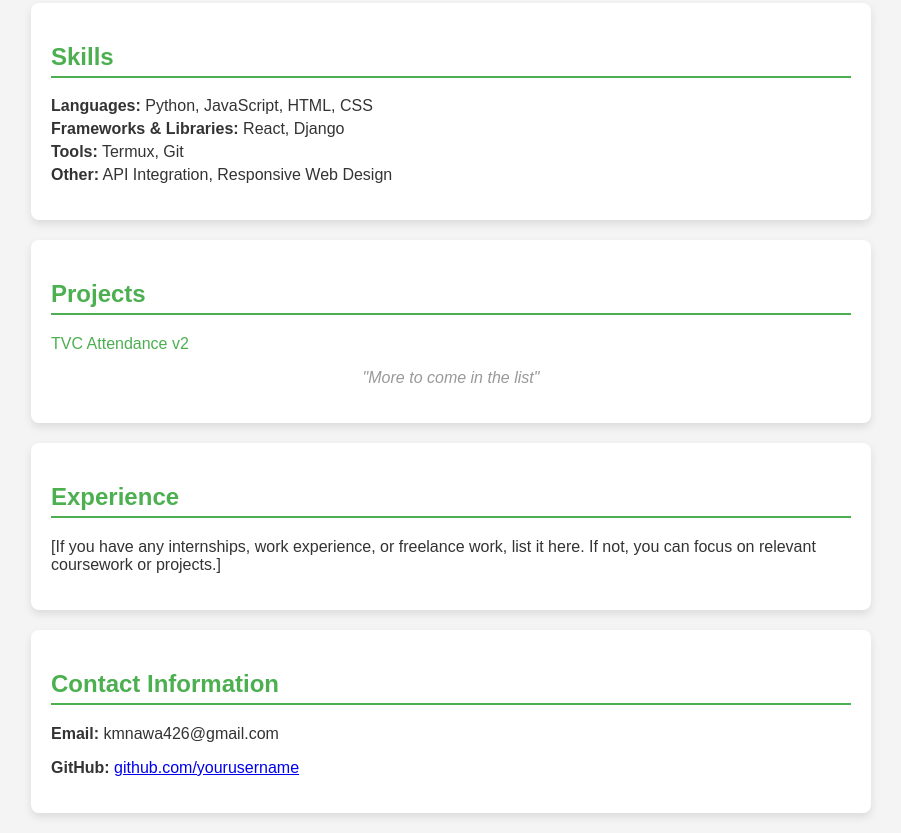
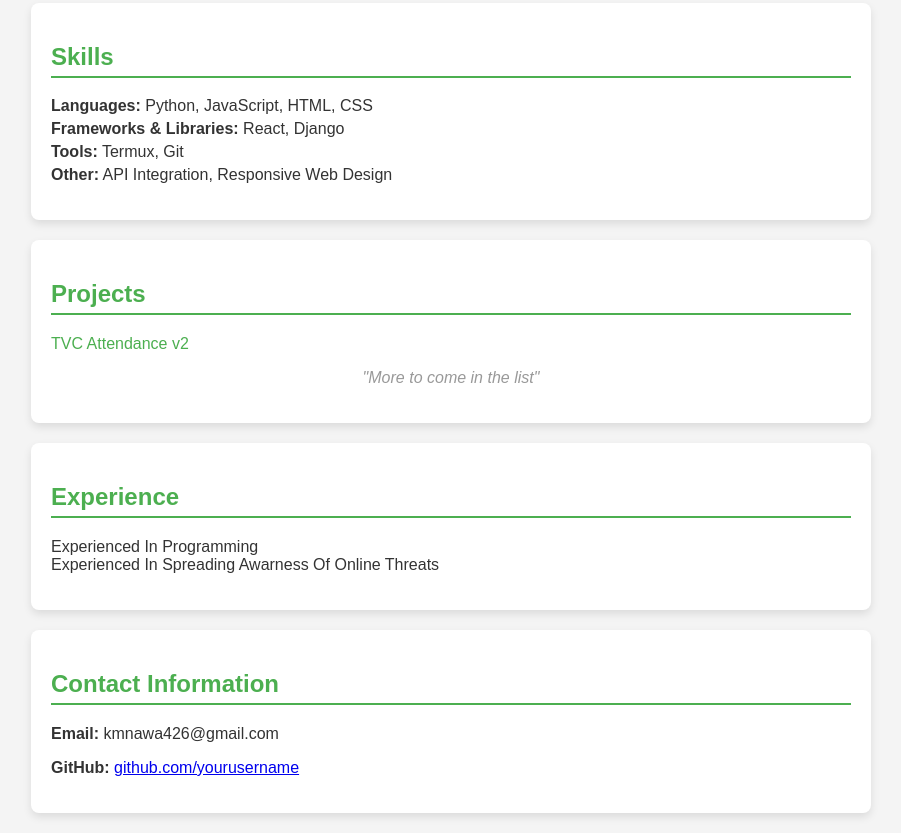
Before and after one commit to Kmnawa426/Web-Resume, a plain HTML site: page index.html in a window 1280 px wide. Shown: the part 576-1409 px from the top of the page, without its empty margins (189-1090 px from the left). Drawn offline with Linux system fonts and the light colour scheme.

Commit message:
Update and rename index.htm to index.html

```diff
--- a/index.htm
+++ b/index.html
@@ -44,7 +44,7 @@
 
   <section id="experience">
     <h2>Experience</h2>
-    <p>[If you have any internships, work experience, or freelance work, list it here. If not, you can focus on relevant coursework or projects.]</p>
+    <p> Experienced In Programming<br>Experienced In Spreading Awarness Of Online Threats</p>
   </section>
 
   <section id="contact">
```
